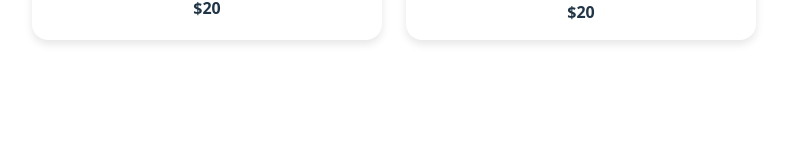
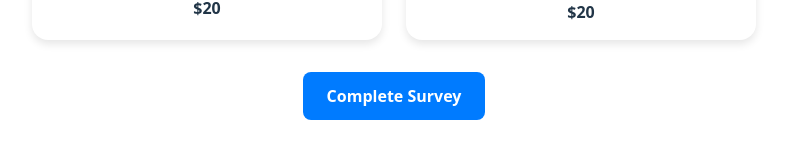
Before and after one commit to Moonwalkert3ch/betapagevys, a React (Vite) app in the folder vysbeta/: page /survey in a window 1280 px wide. Shown: the part 2571-2729 px from the top of the page, without its empty margins (246-1033 px from the left). Before the commit the page ends 2659 px from the top, so only its background shows below. Built offline with nearby package versions, Linux system fonts and the light colour scheme.

Commit message:
added google forms survey link and changed metadata

```diff
--- a/vysbeta/index.html
+++ b/vysbeta/index.html
@@ -6,7 +6,7 @@
 
     <!-- <link rel="icon" type="image/svg+xml" href="/vite.svg" /> -->
     <meta name="viewport" content="width=device-width, initial-scale=1.0" />
-    <title>Vite + React + TS</title>
+    <title>VYS Beta Page</title>
   </head>
   <body>
     <div id="root"></div>
--- a/vysbeta/src/components/SurveyProductPost.tsx
+++ b/vysbeta/src/components/SurveyProductPost.tsx
@@ -76,6 +76,30 @@ export default function SurveyProductPost() {
           </React.Fragment>
         ))}
       </div>
+
+      <div style={{ textAlign: 'center', marginTop: '2rem' }}>
+  <a
+    href="https://docs.google.com/forms/d/e/1FAIpQLSer22RCinp1tA49SXPsFsbNDuH2aQUKKnqrlSW6kcw1ok0nSA/viewform?usp=sharing&ouid=101666015088557918298"
+    target="_blank"
+    rel="noopener noreferrer"
+    style={{
+      display: 'inline-block',
+      padding: '0.75rem 1.5rem',
+      backgroundColor: '#007bff',
+      color: '#fff',
+      fontSize: '1rem',
+      fontWeight: 'bold',
+      borderRadius: '0.5rem',
+      textDecoration: 'none',
+      transition: 'background-color 0.3s',
+    }}
+    onMouseEnter={e => (e.currentTarget.style.backgroundColor = '#0056b3')}
+    onMouseLeave={e => (e.currentTarget.style.backgroundColor = '#007bff')}
+  >
+    Complete Survey
+  </a>
+</div>
+
     </div>
   );
 }
```
